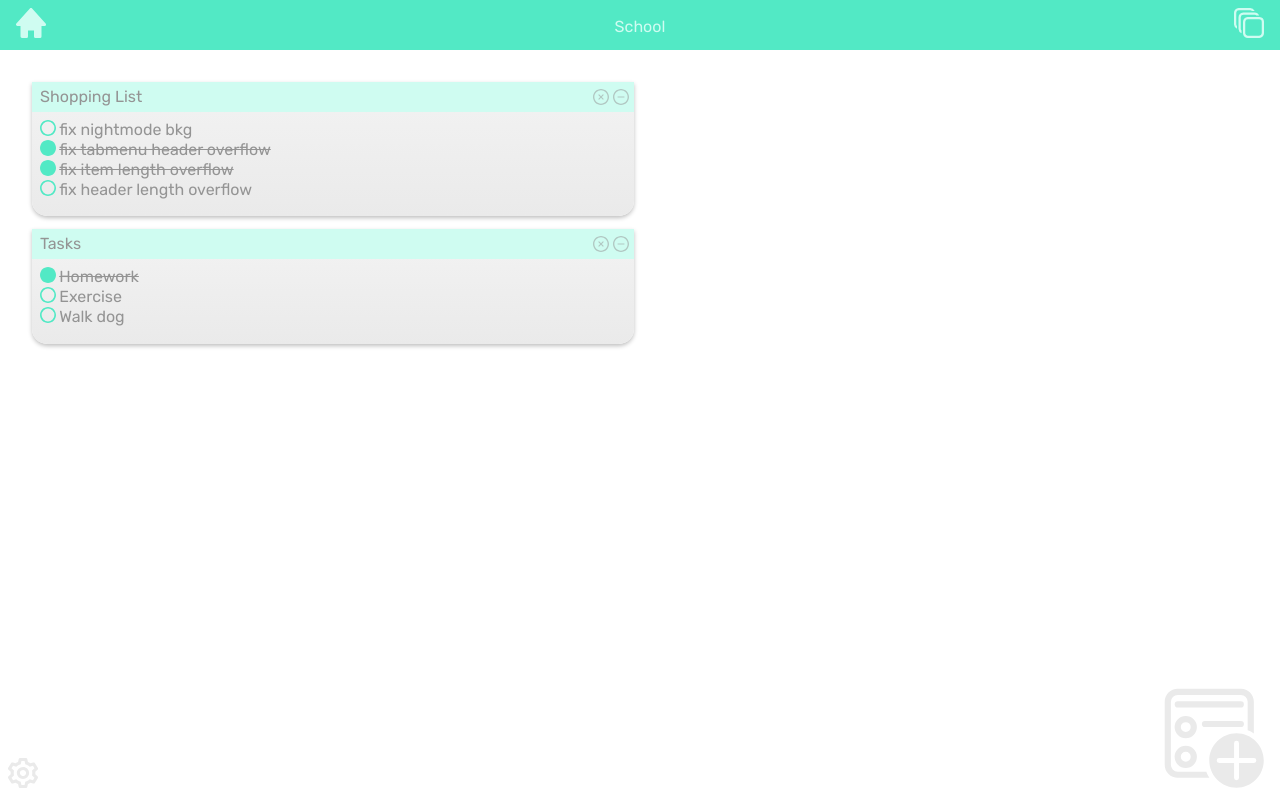
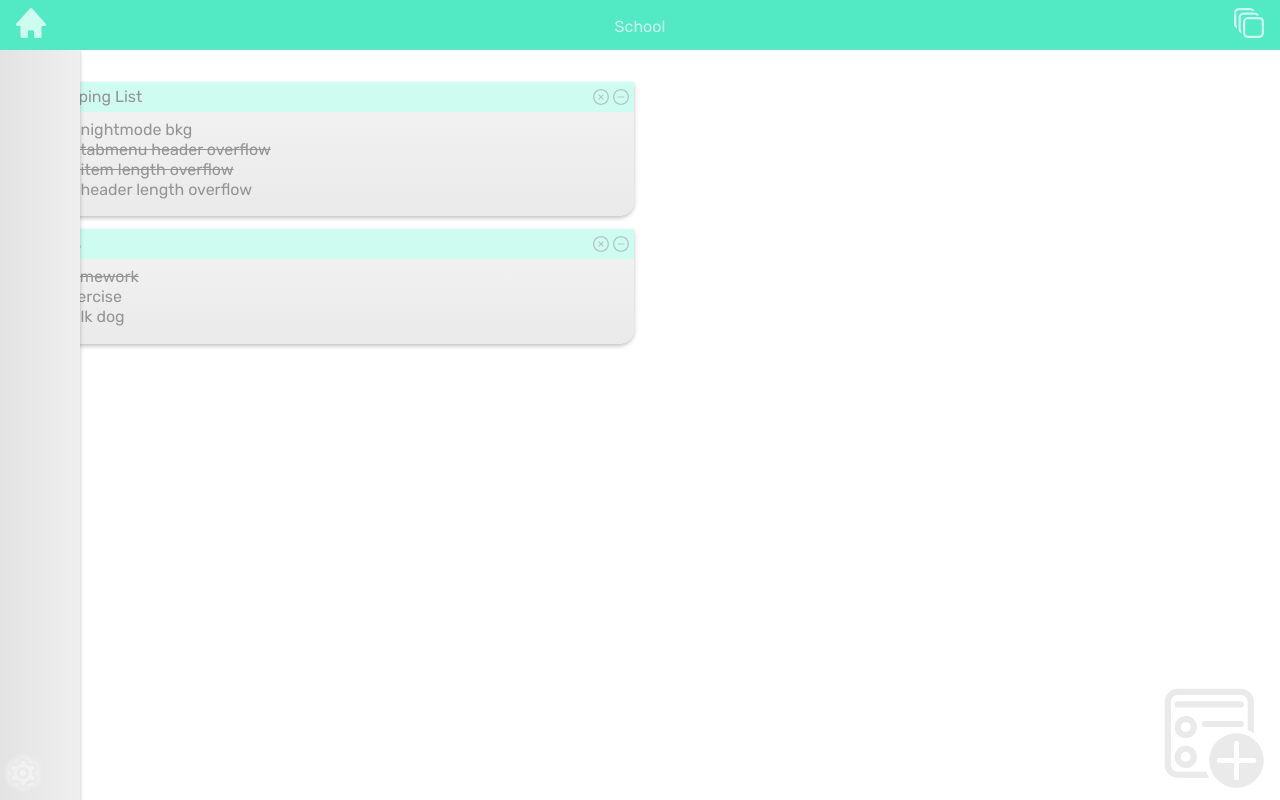
Before and after one commit to kadamidev/skiller-nextjs, a Next.js app: page /tasker_app in a window 1280 px wide. Built offline with nearby package versions, Linux system fonts and the light colour scheme.

Commit message:
added sidebar for 1080p+ resolutions WIP

```diff
--- /dev/null
+++ b/components/tasker_app/SideNav.jsx
@@ -0,0 +1,15 @@
+import React from 'react';
+import styles from '../../styles/app/SideNav.module.scss'
+
+
+const SideNav = ({ darkMode }) => {
+    return (
+        <>
+        <div className={darkMode ? [styles.sideNavContainer, styles.darkMode].join(" ") : styles.sideNavContainer}>
+
+        </div>
+        </>
+    );
+}
+
+export default SideNav;
--- a/pages/tasker_app.jsx
+++ b/pages/tasker_app.jsx
@@ -8,6 +8,7 @@ import { getTabsData } from '../lib/tabs';
 import { getCardsData } from '../lib/cards';
 import { tabsReducer } from '../reducers/tabsReducer';
 import { cardsReducer } from '../reducers/cardsReducer';
+import SideNav from '../components/tasker_app/SideNav';
 
 
 export async function getStaticProps() {
@@ -48,6 +49,10 @@ const Tasker_app = ({ allTabsData, allCardsData }) => {
                 <TabNav darkMode={darkMode} tabsState={tabsState} dispatch={dispatch}/>
             </nav>
 
+            <aside className={styles.sideNavWrapper}>
+                <SideNav darkMode={darkMode} />
+            </aside>
+
             <div className={styles.settingsWrap} onClick={toggleShowSettings}>
                 <Image src="/img/app/settings.svg" width={30} height={30}/>
             </div>
--- /dev/null
+++ b/styles/app/SideNav.module.scss
@@ -0,0 +1,20 @@
+.sideNavContainer {
+    width: 80px;
+    height: 100vh;
+    background: linear-gradient(90deg, #E3E3E3 0%, #EFEFEF 100%);
+    // border-right: 1px solid #9696950a;
+    position: fixed;
+    margin-right: 80px;
+    z-index: 100;
+    box-shadow: 0px 0px 4px rgba(0, 0, 0, 0.25);
+    transition: 0.3s;
+
+}
+
+
+
+.darkMode {
+    background: linear-gradient(90deg, #455652 0%, #527A71 100%);
+    transition: 0.3s;
+    border: none;
+}
--- a/styles/app/tasker_app.module.scss
+++ b/styles/app/tasker_app.module.scss
@@ -71,12 +71,9 @@
     position: fixed;
     min-height: 100%;
     width: 100%;
-
 }
 
 .darkMode {
     background: #284941;
     transition: 0.3s;
-
-
 }
```
